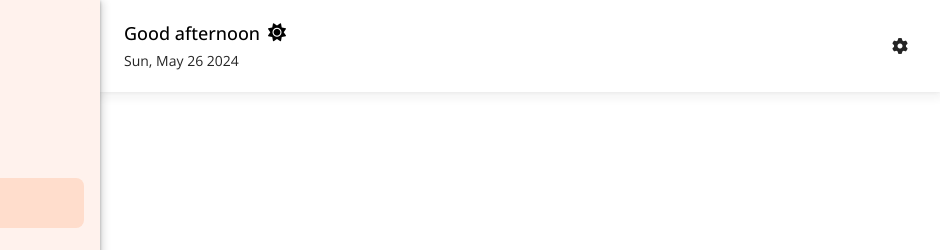
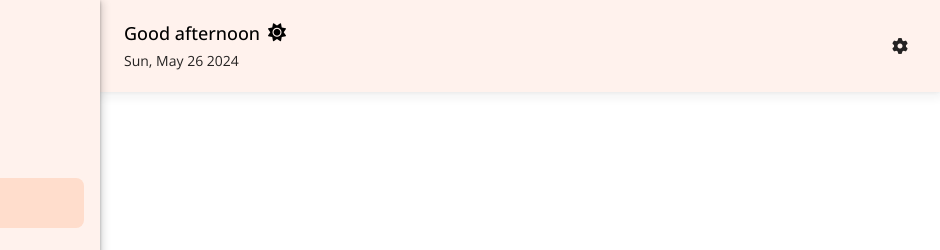
Before and after one commit to pho-veteran/vmemo, an Electron app: page client/renderer/index.html in a window 1200 px wide. Shown: the top 250 px of the page, 260-1200 px from the left. Drawn offline with Linux system fonts and the light colour scheme.

Commit message:
Stable | Fixes: Darkmode header too transparent

```diff
--- a/client/renderer/assets/css/styles.css
+++ b/client/renderer/assets/css/styles.css
@@ -456,7 +456,7 @@ strong {
 }
 /* Header */
 .header {
-  background-color: var(--body-color);
+  background-color: var(--navbar-bgc);
   position: sticky;
   top: 0;
   padding: 24px 0;
```
